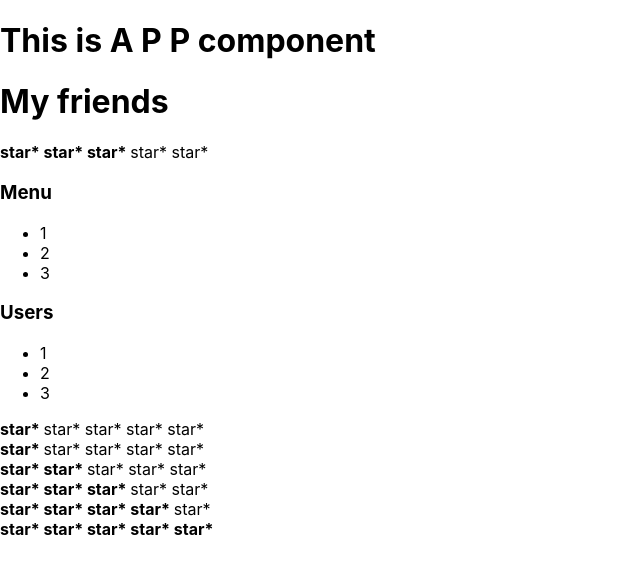
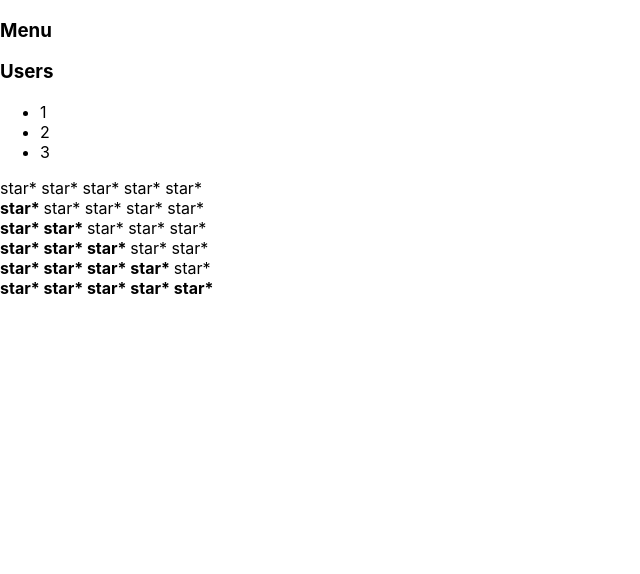
Before and after one commit to Kiri1111/kabzda, a React (Create React App) app: page / in a window 1280 px wide. Shown: the top 574 px of the page, without its empty margins (0-640 px from the left). Built offline with nearby package versions, Linux system fonts and the light colour scheme.

Commit message:
05 lesson

```diff
--- a/src/App.tsx
+++ b/src/App.tsx
@@ -7,12 +7,11 @@
     console.log("App rendered")
     return (
         <div>
-            <PageTittle title={'This is A P P component'}/>
-            <PageTittle title={"My friends"}/>
-            <Rating value={3}/>
-            <Accordion titleValue={'Menu'}/>
-            <Accordion titleValue={'Users'}/>
-            <Rating value={1}/>
+
+            <Accordion titleValue={'Menu'} collapsed={true}/>
+            <Accordion titleValue={'Users'} collapsed={false}/>
+
+            <Rating value={0}/>
             <Rating value={1}/>
             <Rating value={2}/>
             <Rating value={3}/>
@@ -26,9 +25,9 @@
     title: string
 }
 
-function PageTittle(props:PageTittle) {
+function PageTittle(props: PageTittle) {
     return (
-        <h1>{ props.title }</h1>
+        <h1>{props.title}</h1>
     );
 }
 
--- a/src/components/Accordion/Accordion.tsx
+++ b/src/components/Accordion/Accordion.tsx
@@ -2,17 +2,19 @@
 
 type AccordionPropsType = {
     titleValue: string
+    collapsed: boolean
 }
+
 
 function Accordion(props: AccordionPropsType) {
     console.log("Accordion rendered")
-    return (
-        <div>
-            <AccordionTittle title={props.titleValue}/>
-            <AccordionBody />
-        </div>
-    );
+
+    return <div>
+        <AccordionTittle title={props.titleValue}/>
+        {!props.collapsed && <AccordionBody/>}
+    </div>
 }
+
 
 type AccordionTittlePropsType = {
     title: string
--- a/src/components/Rating/Rating.tsx
+++ b/src/components/Rating/Rating.tsx
@@ -1,81 +1,24 @@
 import React from "react";
 
 type RatingPropsType = {
-    value: 0 | 1 | 2| 3 | 4 | 5
+    value: 0 | 1 | 2 | 3 | 4 | 5
 }
+
 export function Rating(props: RatingPropsType) {
     console.log("Rating rendered")
 
-    if (props.value === 1) {
-        return (
-            <div>
-                <Star selected={true}/>
-                <Star selected={false}/>
-                <Star selected={false}/>
-                <Star selected={false}/>
-                <Star selected={false}/>
 
-            </div>
-        );
-    }
-    if (props.value === 2) {
-        return (
-            <div>
-                <Star selected={true}/>
-                <Star selected={true}/>
-                <Star selected={false}/>
-                <Star selected={false}/>
-                <Star selected={false}/>
-
-            </div>
-        );
-    }
-    if (props.value === 3) {
-        return (
-            <div>
-                <Star selected={true}/>
-                <Star selected={true}/>
-                <Star selected={true}/>
-                <Star selected={false}/>
-                <Star selected={false}/>
-
-            </div>
-        );
-    }
-    if (props.value === 4) {
-        return (
-            <div>
-                <Star selected={true}/>
-                <Star selected={true}/>
-                <Star selected={true}/>
-                <Star selected={true}/>
-                <Star selected={false}/>
-
-            </div>
-        );
-    }
-    if (props.value === 5) {
-        return (
-            <div>
-                <Star selected={true}/>
-                <Star selected={true}/>
-                <Star selected={true}/>
-                <Star selected={true}/>
-                <Star selected={true}/>
-
-            </div>
-        );
-    }
     return (
         <div>
-            <Star selected={false}/>
-            <Star selected={false}/>
-            <Star selected={false}/>
-            <Star selected={false}/>
-            <Star selected={false}/>
+            <Star selected={props.value > 0}/>
+            <Star selected={props.value > 1}/>
+            <Star selected={props.value > 2}/>
+            <Star selected={props.value > 3}/>
+            <Star selected={props.value > 4}/>
 
         </div>
-    );
+    )
+
 }
 
 type StarPropsType = {
@@ -85,10 +28,9 @@
 
 function Star(props: StarPropsType) {
     console.log("Star rendered")
-    if (props.selected === true) {
+    if (props.selected) {
         return <span><b>star* </b></span>
     } else {
         return <span>star* </span>
     }
-
 }
```
